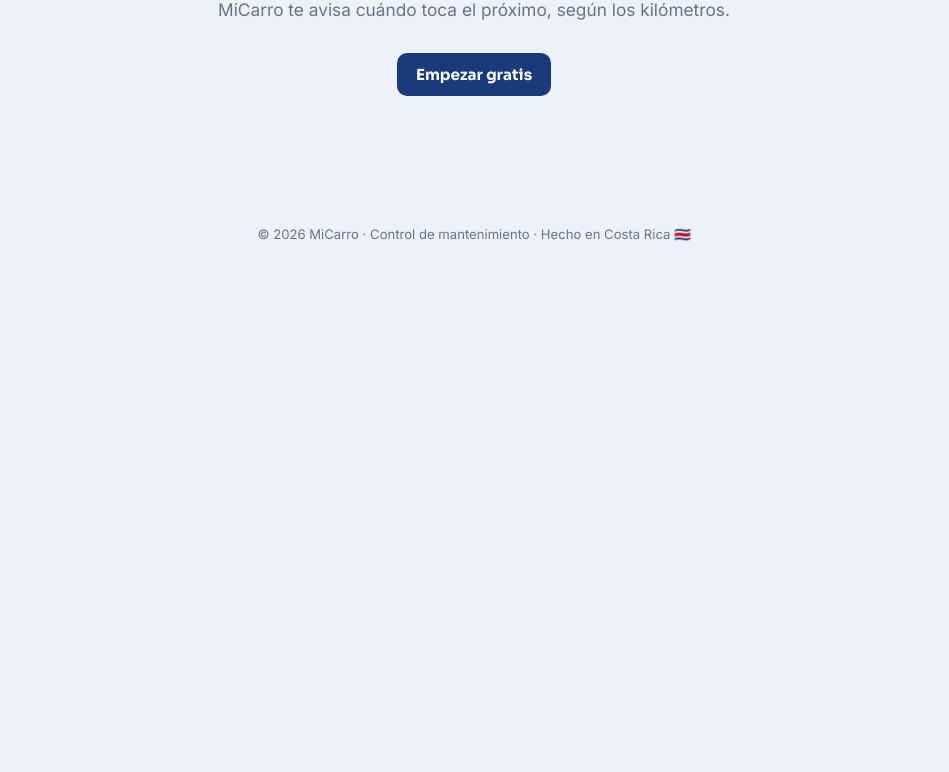
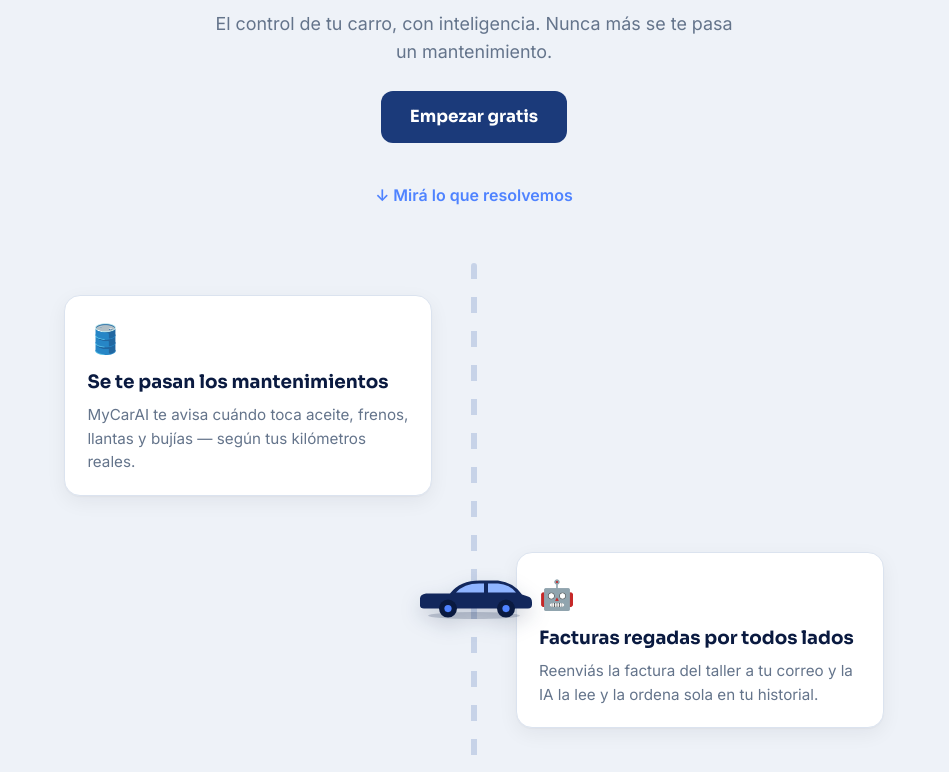
Before and after one commit to jacobm221098-lang/control-carro, a plain HTML site: page index.html in a window 1280 px wide. Shown: the part 252-1024 px from the top of the page, without its empty margins (166-1115 px from the left). Before the commit the page ends 800 px from the top, so only its background shows below. Drawn offline with nearby package versions, Linux system fonts and the light colour scheme.

Commit message:
Rebrand a MyCarAI + landing interactiva (carro baja por scroll + problemas)
Co-Authored-By: Claude Opus 4.8 <noreply@anthropic.com>

```diff
--- a/index.html
+++ b/index.html
@@ -3,11 +3,11 @@
 <head>
   <meta charset="UTF-8" />
   <meta name="viewport" content="width=device-width, initial-scale=1.0" />
-  <title>MiCarro — Control de mantenimiento de tu vehículo</title>
+  <title>MyCarAI — El control de tu carro, con inteligencia</title>
   <link rel="preconnect" href="https://fonts.googleapis.com" />
   <link rel="preconnect" href="https://fonts.gstatic.com" crossorigin />
   <link href="https://fonts.googleapis.com/css2?family=Sora:wght@500;600;700;800&family=Inter:wght@400;500;600&display=swap" rel="stylesheet" />
-  <link rel="stylesheet" href="styles.css?v=2" />
+  <link rel="stylesheet" href="styles.css?v=3" />
 </head>
 
 <body>
@@ -21,18 +21,72 @@
           <line x1="18" y1="24.2" x2="23.4" y2="15.2" stroke="#ffffff" stroke-width="2.2" stroke-linecap="round"/>
           <circle cx="18" cy="24.2" r="2.6" fill="#4f83ff"/>
         </svg>
-        <span class="logo-text">Mi<em>Carro</em></span>
+        <span class="logo-text">MyCar<em>AI</em></span>
       </div>
       <div id="auth-zona" class="auth-zona"></div>
     </div>
   </header>
 
   <main>
-    <!-- Pantalla cuando NO hay sesión -->
-    <section id="bienvenida" class="bienvenida">
-      <h1>Llevá el control de tu carro, sin complicarte</h1>
-      <p>Registrá tus mantenimientos (aceite, llantas, frenos, bujías, RTV) y MiCarro te avisa cuándo toca el próximo, según los kilómetros.</p>
-      <button id="btn-empezar" class="btn-primario" type="button">Empezar gratis</button>
+    <!-- Pantalla cuando NO hay sesión: landing interactiva -->
+    <section id="bienvenida" class="landing">
+      <div class="hero">
+        <h1>MyCar<em>AI</em></h1>
+        <p class="sub">El control de tu carro, con inteligencia. Nunca más se te pasa un mantenimiento.</p>
+        <button id="btn-empezar" class="btn-primario grande" type="button">Empezar gratis</button>
+        <div class="scroll-hint">↓ Mirá lo que resolvemos</div>
+      </div>
+
+      <!-- "Viaje": el carro baja por la carretera mientras aparecen los problemas -->
+      <div class="viaje" id="viaje">
+        <div class="road" aria-hidden="true"></div>
+        <div class="carro-road" id="carroRoad" aria-hidden="true">
+          <svg viewBox="0 0 120 56" width="120" height="56">
+            <ellipse cx="60" cy="52" rx="46" ry="3.5" fill="rgba(10,26,64,.18)"/>
+            <path d="M6 42 L6 35 Q6 31 12 30 L36 30 Q46 17 66 17 L84 17 Q100 19 108 31 L114 33 Q118 34 118 39 L118 41 Q118 45 114 45 L10 45 Q6 45 6 42 Z" fill="#12275c"/>
+            <path d="M42 29 Q50 20 65 20 L70 20 L70 29 Z" fill="#8fb4ff"/>
+            <path d="M74 20 L84 20 Q96 21 102 29 L74 29 Z" fill="#8fb4ff"/>
+            <circle cx="34" cy="45" r="9" fill="#0a1a40"/><circle cx="34" cy="45" r="3.6" fill="#4f83ff"/>
+            <circle cx="92" cy="45" r="9" fill="#0a1a40"/><circle cx="92" cy="45" r="3.6" fill="#4f83ff"/>
+          </svg>
+        </div>
+
+        <div class="paradas">
+          <div class="parada izq">
+            <div class="p-card">
+              <span class="p-emoji">🛢️</span>
+              <h3>Se te pasan los mantenimientos</h3>
+              <p>MyCarAI te avisa cuándo toca aceite, frenos, llantas y bujías — según tus kilómetros reales.</p>
+            </div>
+          </div>
+          <div class="parada der">
+            <div class="p-card">
+              <span class="p-emoji">🤖</span>
+              <h3>Facturas regadas por todos lados</h3>
+              <p>Reenviás la factura del taller a tu correo y la IA la lee y la ordena sola en tu historial.</p>
+            </div>
+          </div>
+          <div class="parada izq">
+            <div class="p-card">
+              <span class="p-emoji">📋</span>
+              <h3>La RTV te agarra de sorpresa</h3>
+              <p>Alertas por fecha para la Revisión Técnica y todo lo que vence cada año.</p>
+            </div>
+          </div>
+          <div class="parada der">
+            <div class="p-card">
+              <span class="p-emoji">💸</span>
+              <h3>No sabés cuánto gastás en el carro</h3>
+              <p>Todo el historial con costos en un solo lugar. Ideal para controlar gastos y subir el valor de reventa.</p>
+            </div>
+          </div>
+        </div>
+      </div>
+
+      <div class="cta-final">
+        <h2>Tu carro, siempre al día.</h2>
+        <button id="btn-empezar-2" class="btn-primario grande" type="button">Empezar gratis</button>
+      </div>
     </section>
 
     <!-- App (cuando hay sesión) -->
@@ -148,12 +202,13 @@
   </div>
 
   <footer class="site-footer">
-    <p>© 2026 MiCarro · Control de mantenimiento · Hecho en Costa Rica 🇨🇷</p>
+    <p>© 2026 MyCarAI · Control de mantenimiento con inteligencia · Hecho en Costa Rica 🇨🇷</p>
   </footer>
 
   <script src="https://cdn.jsdelivr.net/npm/@supabase/supabase-js@2.45.4/dist/umd/supabase.min.js"></script>
   <script src="config.js?v=1"></script>
   <script src="auth.js?v=1" defer></script>
   <script src="app.js?v=1" defer></script>
+  <script src="landing.js?v=1" defer></script>
 </body>
 </html>
--- /dev/null
+++ b/landing.js
@@ -0,0 +1,40 @@
+// ============================================================
+//  LANDING interactiva: el carro baja por la carretera y las
+//  tarjetas de "problemas que resolvemos" aparecen al hacer scroll.
+// ============================================================
+(function () {
+  const viaje  = document.getElementById("viaje");
+  const carro  = document.getElementById("carroRoad");
+  const paradas = document.querySelectorAll(".parada");
+
+  // Aparecer cada tarjeta cuando entra en pantalla
+  if ("IntersectionObserver" in window) {
+    const io = new IntersectionObserver((entries) => {
+      entries.forEach((e) => { if (e.isIntersecting) e.target.classList.add("visible"); });
+    }, { threshold: 0.25 });
+    paradas.forEach((p) => io.observe(p));
+  } else {
+    paradas.forEach((p) => p.classList.add("visible"));
+  }
+
+  // Mover el carro según cuánto hayas scrolleado dentro del "viaje"
+  function moverCarro() {
+    if (!viaje || !carro) return;
+    const rect = viaje.getBoundingClientRect();
+    const vh = window.innerHeight;
+    const total = rect.height || 1;
+    let prog = (vh * 0.45 - rect.top) / total; // 0 arriba, 1 abajo
+    prog = Math.min(Math.max(prog, 0), 1);
+    carro.style.top = (prog * 100) + "%";
+  }
+  window.addEventListener("scroll", moverCarro, { passive: true });
+  window.addEventListener("resize", moverCarro);
+  moverCarro();
+
+  // Segundo botón "Empezar gratis" (al final) abre el mismo modal
+  const b2 = document.getElementById("btn-empezar-2");
+  if (b2) b2.addEventListener("click", () => {
+    if (typeof setModo === "function") setModo("registro");
+    if (typeof abrirModal === "function") abrirModal();
+  });
+})();
--- a/styles.css
+++ b/styles.css
@@ -68,6 +68,58 @@ main { max-width: 980px; margin: 0 auto; padding: 1.5rem 1.2rem 3rem; }
   font-size: clamp(1.7rem, 4vw, 2.6rem); letter-spacing: -0.02em;
 }
 .bienvenida p { color: var(--muted); max-width: 560px; margin: 1rem auto 1.8rem; font-size: 1.08rem; }
+
+/* ============ LANDING INTERACTIVA ============ */
+.btn-primario.grande { padding: 0.95rem 1.8rem; font-size: 1.05rem; border-radius: 12px; }
+.hero { text-align: center; padding: 3.5rem 1rem 2rem; }
+.hero h1 {
+  font-family: "Sora", sans-serif; font-weight: 800;
+  font-size: clamp(2.4rem, 8vw, 4rem); letter-spacing: -0.03em; color: var(--marino);
+}
+.hero h1 em { font-style: normal; color: var(--acento); }
+.hero .sub { color: var(--muted); max-width: 540px; margin: 0.8rem auto 1.6rem; font-size: 1.12rem; }
+.scroll-hint { margin-top: 2rem; color: var(--acento); font-weight: 600; animation: bob 1.6s ease-in-out infinite; }
+@keyframes bob { 0%,100% { transform: translateY(0); } 50% { transform: translateY(8px); } }
+
+/* El "viaje": carretera central + carro que baja */
+.viaje { position: relative; max-width: 820px; margin: 2rem auto; padding: 2rem 0; }
+.road {
+  position: absolute; left: 50%; top: 0; bottom: 0; width: 6px; transform: translateX(-50%);
+  background:
+    repeating-linear-gradient(to bottom, #c7d3e8 0 16px, transparent 16px 34px);
+  border-radius: 6px;
+}
+.carro-road {
+  position: absolute; left: 50%; top: 0; transform: translate(-50%, -50%);
+  z-index: 2; transition: top 0.12s linear; filter: drop-shadow(0 8px 10px rgba(10,26,64,.18));
+}
+
+.paradas { display: flex; flex-direction: column; gap: 3.5rem; position: relative; }
+.parada { width: 50%; box-sizing: border-box; opacity: 0; transition: opacity .5s ease, transform .5s ease; }
+.parada.izq { align-self: flex-start; padding-right: 2.6rem; transform: translateX(-30px); }
+.parada.der { align-self: flex-end;   padding-left: 2.6rem;  transform: translateX(30px); }
+.parada.visible { opacity: 1; transform: translateX(0); }
+
+.p-card {
+  background: var(--tarjeta); border: 1px solid var(--borde); border-radius: 16px;
+  box-shadow: var(--sombra); padding: 1.3rem 1.4rem;
+}
+.p-emoji { font-size: 1.8rem; }
+.p-card h3 { font-family: "Sora", sans-serif; font-weight: 700; font-size: 1.15rem; margin: 0.4rem 0 0.4rem; color: var(--marino); }
+.p-card p { color: var(--muted); font-size: 0.95rem; }
+
+.cta-final { text-align: center; padding: 1rem 1rem 3rem; }
+.cta-final h2 { font-family: "Sora", sans-serif; font-weight: 800; font-size: clamp(1.5rem, 4vw, 2.2rem); color: var(--marino); margin-bottom: 1.2rem; }
+
+/* En celular: todo a una columna, el carro al costado */
+@media (max-width: 680px) {
+  .road { left: 26px; }
+  .carro-road { left: 26px; }
+  .parada, .parada.izq, .parada.der { width: 100%; align-self: stretch; padding-left: 58px; padding-right: 0; }
+  .parada.izq { transform: translateY(24px); }
+  .parada.der { transform: translateY(24px); }
+  .parada.visible { transform: none; }
+}
 
 /* App */
 .carros-barra { display: flex; gap: 0.6rem; margin-bottom: 1.4rem; flex-wrap: wrap; }
```
